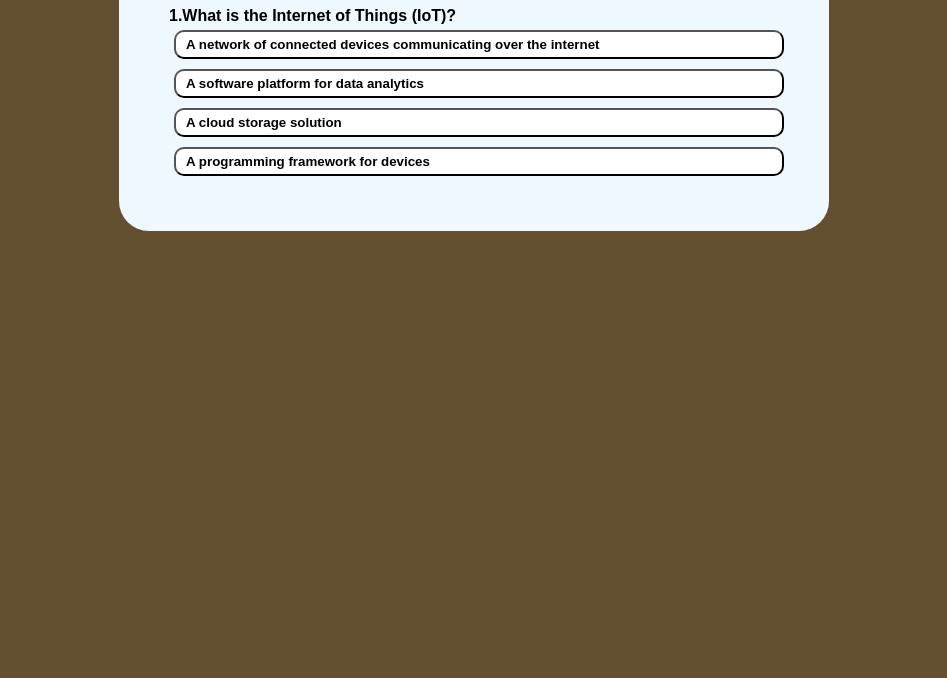
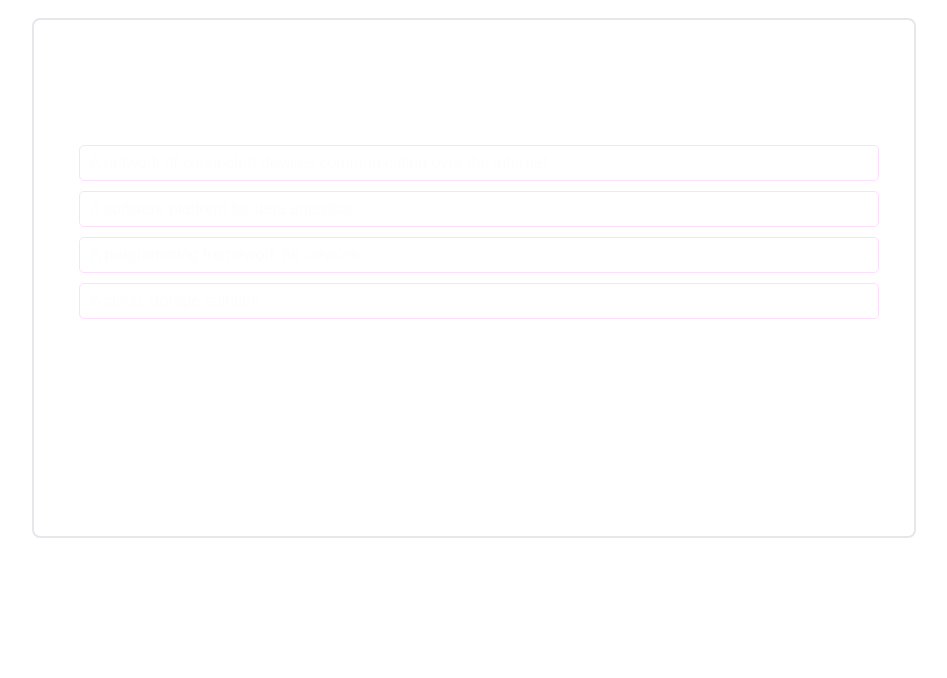
Before and after one commit to DevDynamoWeb/Quiz-App, a plain HTML site: page Index.html in a window 1280 px wide. Shown: the part 122-800 px from the top of the page, without its empty margins (166-1113 px from the left). Drawn offline with nearby package versions, Linux system fonts and the light colour scheme; a script that the page names is missing.

Commit message:
Change Layout

```diff
--- a/Index.html
+++ b/Index.html
@@ -6,14 +6,16 @@
   <meta name="viewport" content="width=device-width, initial-scale=1.0">
   <title>Quiz App - Lets start Prepration</title>
   <link rel="stylesheet" href="css/styles.css">
+    <script src="https://cdn.tailwindcss.com"></script>
+    <link href="https://cdn.jsdelivr.net/npm/flowbite@2.5.2/dist/flowbite.min.css" rel="stylesheet" />
 </head>
 
-<body>
-  <div class="container">
-    <h1>Simple Quiz</h1>
+<body class="bg-white text-black dark:bg-gray-800 text-[#fdfdfd] flex justify-center items-center h-screen w-screen">
+  <div class=" border-2 py-10 px-10 rounded-lg  h-[65%]">
+    <h1 class="text-2xl font-bold text-white mb-5 underline">Simple Quiz</h1>
 
-    <div class="Quiz">
-      <h4 id="Question">Que.1 Who is  pm in India </h4>
+    <div class="Quiz w-[800px]">
+      <h4 id="Question" class="text-xl font-500 text-white">Que.1 Who is  pm in India </h4>
       <div id="ans-btn">
       <!-- <button class="btn" id="btns1"> Narendra Modi </button>
       <button class="btn" id="btns2"> Amit shah </button>
@@ -24,6 +26,7 @@
 
     </div>
   </div>
+  <script src="https://cdn.jsdelivr.net/npm/flowbite@2.5.2/dist/flowbite.min.js"></script>
  <script src="js/index.js"></script>
  <script src="js/data.js"></script>
 
--- a/css/styles.css
+++ b/css/styles.css
@@ -3,7 +3,7 @@
   padding: 0;
   font-family: Arial, "Helvetica Neue", Helvetica, sans-serif;
 }
-body{
+/* body{
   background-color: rgb(100, 79, 48);
 }
 .container{
@@ -13,9 +13,9 @@ body{
   margin: 30px auto ;
   border-radius: 30px;
 
-}
+} */
 
-.container h1{
+/* .container h1{
   border-bottom: 2px solid black;
   padding: 50px auto;
   margin: 10px;
@@ -24,25 +24,27 @@ body{
 .Quiz{
   margin: 10px;
   padding: 10px;
-}
+} */
 
 .btn{
   width: 100%;
   margin: 5px ;
+  color:#fdfdfd;
   text-align: justify;
   padding: 5px 10px;
-  background-color: white;
-  font-weight: 800;
-  border-radius: 10px;
+  background-color: transparent;
+  font-weight: 300;
+  border-radius: 5px;
+  border:1px solid #fdf;
 }
 
-.btn:hover:not(:disabled){
+/* .btn:hover:not(:disabled){
   background: black;
   color: white;
 }
 :disabled{
   cursor: no-drop;
-}
+} */
 
 #next-btn{
  margin: 7px;
--- a/js/index.js
+++ b/js/index.js
@@ -515,24 +515,28 @@ let score = 0;
 function startQuiz() {
   questionsIndex = 0;
   score = 0;
- nextButton.innerHTML="NEXT"
-showQuestion();
+  nextButton.innerHTML = "NEXT";
+  showQuestion();
 }
+
 function showQuestion() {
   resetPreviousQue();
   let currentQuestion = questions[questionsIndex];
-  let queNo = questionsIndex+1;
+  let queNo = questionsIndex + 1;
 
   questionelemnt.innerHTML = queNo + '.' + currentQuestion.question;
 
-  currentQuestion.ans.forEach(ans => {
+  // Shuffle the answers before displaying them
+  const shuffledAnswers = currentQuestion.ans.sort(() => Math.random() - 0.5);
+
+  shuffledAnswers.forEach(ans => {
     const button = document.createElement('button');
     button.innerHTML = ans.text;
     button.classList.add('btn');
     ansButton.appendChild(button);
     if (ans.correct) {
       button.dataset.correct = ans.correct;
-     }
+    }
     button.addEventListener("click", selectAns);
   })
 }
@@ -550,10 +554,8 @@ function selectAns(e) {
   if (correctAns) {
     selectBtn.classList.add('correct');
     score++;
-  }
-  else {
+  } else {
     selectBtn.classList.add('incorrect');
-
   }
 
   Array.from(ansButton.children).forEach(button => {
@@ -563,38 +565,42 @@ function selectAns(e) {
     button.disabled = true;
   });
   nextButton.style.display = 'block';
-
 }
 
 function handleNextButton() {
   questionsIndex++;
   if (questionsIndex < questions.length) {
     showQuestion()
-
-  }
-  else {
+  } else {
     showScore();
-
   }
 }
 
-
 function showScore() {
   resetPreviousQue();
-  questionelemnt.innerHTML = `Your scored ${score} out of ${questions.length} `
+  questionelemnt.innerHTML = `Your scored ${score} out of ${questions.length}`;
+
+  // Save score to localStorage
+  localStorage.setItem('lastScore', score);
 
   nextButton.innerHTML = 'Play Again';
   nextButton.style.display = 'block';
 }
 
-nextButton.addEventListener('click',()=> {
-  if(questionsIndex < questions.length){
-  handleNextButton();
+// Show the last score if available when the page is loaded
+window.onload = function() {
+  const lastScore = localStorage.getItem('lastScore');
+  if (lastScore !== null) {
+    alert(`Your last score was: ${lastScore}`);
+  }
+};
+
+nextButton.addEventListener('click', () => {
+  if (questionsIndex < questions.length) {
+    handleNextButton();
   } else {
     startQuiz();
   }
-})
+});
 
 startQuiz();
-
-// localStorage.setItem()
```
